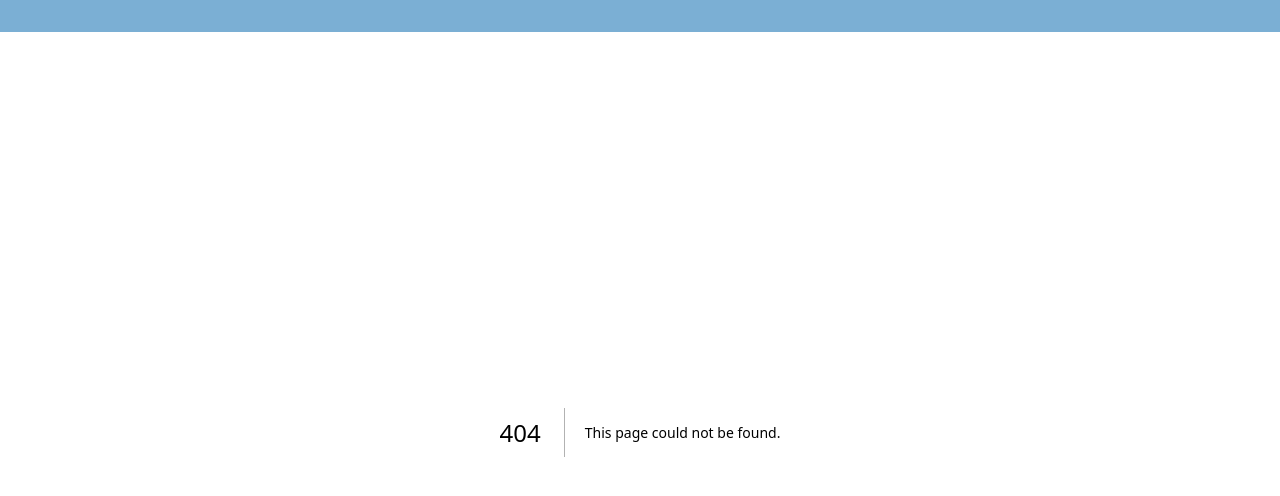
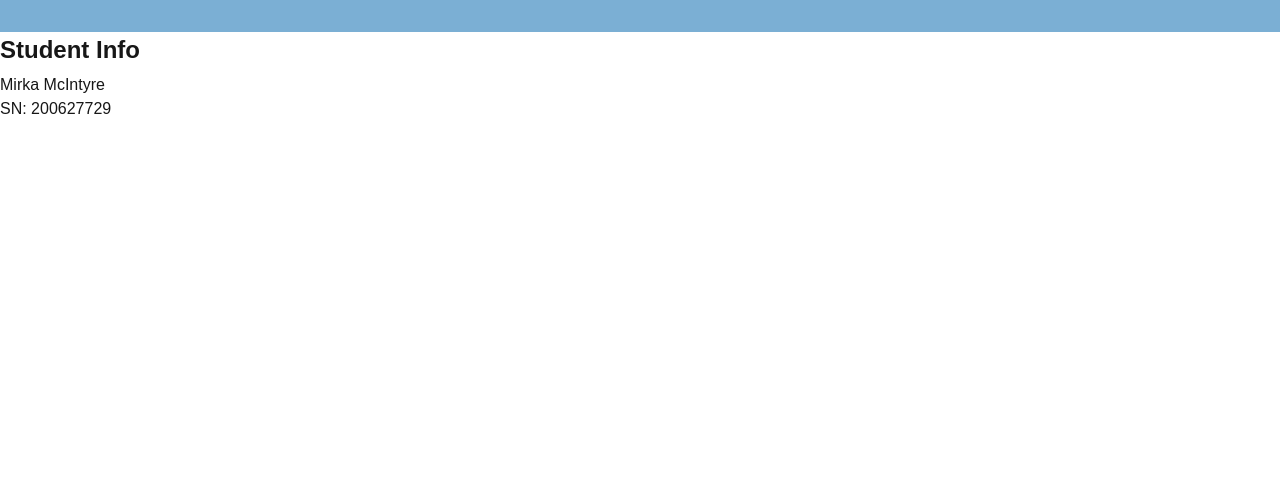
Before and after one commit to Mirka71/mcintyre-midterm-2112, a Next.js app: page /student in a window 1280 px wide. Before the commit this address had no page. Shown: the top 496 px of the page. Built offline with nearby package versions, Linux system fonts and the light colour scheme.

Commit message:
5. Made student folder with page with student info

```diff
--- /dev/null
+++ b/app/student/page.tsx
@@ -0,0 +1,10 @@
+// 5. Made student folder with page with student info
+export default function Student() {
+    return(
+    <article>
+        <h1>Student Info</h1>
+            <p>Mirka McIntyre</p>
+            <p>SN: 200627729</p>
+    </article>
+    );
+}
```
